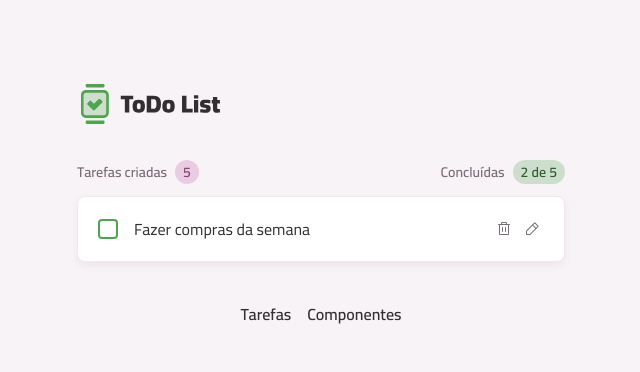
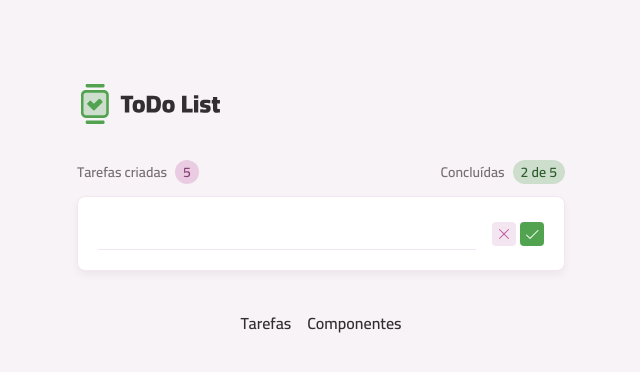
Before and after one commit to brunomat480/todo-v2, a React (Vite) app: page / in a window 1280 px wide. Both pictures are taken after a click on the button 851 px from the left and 229 px from the top of the page. Shown: the top 372 px of the page, without its empty margins (319-959 px from the left). Built offline with nearby package versions, Linux system fonts and the light colour scheme.

Commit message:
creating task item component

```diff
--- a/src/core-components/task-item.tsx
+++ b/src/core-components/task-item.tsx
@@ -1,20 +1,48 @@
+import { useState } from "react";
 import ButtonIcon from "../components/button-icon";
 import Card from "../components/card";
 import InputChecbox from "../components/input-checkbox";
+import InputText from "../components/input-text";
 import Text from "../components/text";
 
+import CheckIcon from "../assets/icons/check.svg?react";
 import PencelIcon from "../assets/icons/pencil.svg?react";
 import TrashIcon from "../assets/icons/trash.svg?react";
+import XIcon from "../assets/icons/x.svg?react";
 
 export default function TaskItem() {
+  const [isEditing, setIsEditing] = useState(false)
+
+  function handleEditTask() {
+    setIsEditing(true)
+  }
+
+  function handleExitEditTask() {
+    setIsEditing(false)
+  }
+
   return (
     <Card size="md" className="flex items-center gap-4">
-      <InputChecbox />
-      <Text className="flex-1">Fazer compras da semana</Text>
-      <div className="flex gap-1">
-        <ButtonIcon icon={TrashIcon} variant="tertiary" />
-        <ButtonIcon icon={PencelIcon} variant="tertiary" />
-      </div>
+      {!isEditing ? (
+        <>
+          <InputChecbox />
+          <Text className="flex-1">Fazer compras da semana</Text>
+          <div className="flex gap-1">
+            <ButtonIcon icon={TrashIcon} variant="tertiary" />
+            <ButtonIcon icon={PencelIcon} variant="tertiary" onClick={handleEditTask} />
+          </div>
+        </>
+      ) : (
+        <>
+          <InputText className="flex-1" />
+          <div className="flex gap-1">
+            <ButtonIcon icon={XIcon} variant="secondary" onClick={handleExitEditTask} />
+            <ButtonIcon icon={CheckIcon} variant="primary" />
+          </div>
+        </>
+      )}
+
+
     </Card>
   )
 }
```
